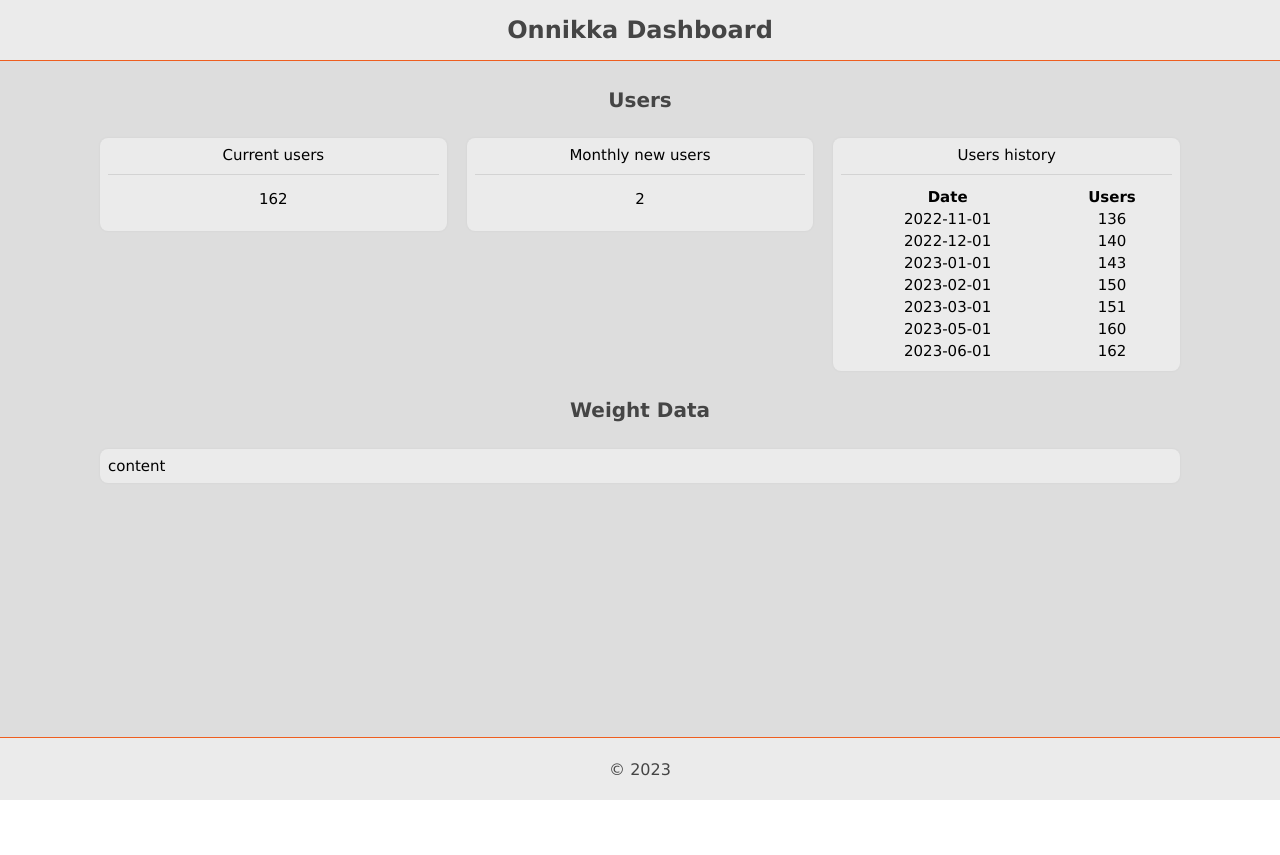
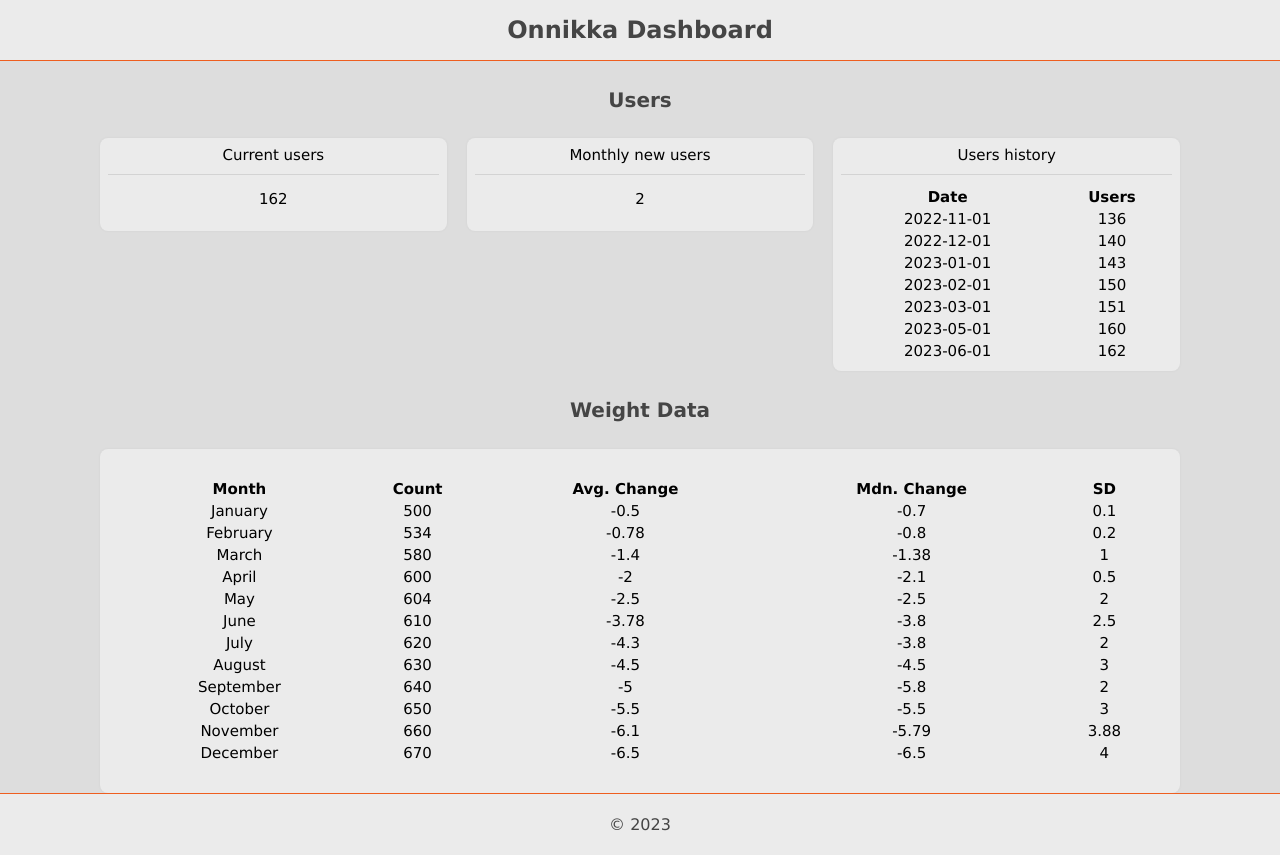
Before and after one commit to joheiska/onnikka-dashboard, a React (Vite) app: page / in a window 1280 px wide. Before the commit the page ends 800 px from the top, so only its background shows below. Built offline with nearby package versions, Linux system fonts and the light colour scheme.

Commit message:
add basic weightdata table

```diff
--- a/src/App.css
+++ b/src/App.css
@@ -80,9 +80,21 @@ h4 {
   background-color: rgba(0, 0, 0, 0.10);
 }
 
+.weight-table-card {
+  margin: 0px 10px 0px 10px;
+}
+
+.weight-table {
+  padding: 0px;
+}
+
 @media (min-width: 640px) {
   .grid {
     grid-template-columns: repeat(2, 1fr);
+  }
+
+  .weight-table {
+    padding: 10px;
   }
 }
 
@@ -91,4 +103,12 @@ h4 {
     grid-template-columns: repeat(3, 1fr);
     margin: 0;
   }
+
+  .weight-table-card {
+    margin: 0;
+  }
+
+  .weight-table {
+    padding: 20px;
+  }
 }
--- a/src/WeightView.jsx
+++ b/src/WeightView.jsx
@@ -1,10 +1,46 @@
+import { useEffect, useState } from 'react';
+import { getWeightData } from './api/api';
 import Title from './components/Title';
 
 function WeightView() {
+  const [weightData, setWeightData] = useState([]);
+
+  useEffect(() => {
+    getWeightData()
+      .then((data) => {
+        setWeightData(data);
+      });
+  }, []);
+
   return (
     <>
       <Title text="Weight Data" />
-      <div className="card">content</div>
+      <div className="card weight-table-card">
+        <table className="width-100 text-center weight-table">
+          <thead>
+            <tr>
+              <th>Month</th>
+              <th>Count</th>
+              <th>Avg. Change</th>
+              <th>Mdn. Change</th>
+              <th>SD</th>
+            </tr>
+          </thead>
+          <tbody>
+            {weightData.map((item, index) => {
+              return (
+                <tr key={index}>
+                  <td>{item.monthName}</td>
+                  <td>{item.count}</td>
+                  <td>{item.averageChange}</td>
+                  <td>{item.medianChange}</td>
+                  <td>{item.standardDeviation}</td>
+                </tr>
+              );
+            })}
+          </tbody>
+        </table>
+      </div>
     </>
   );
 }
--- a/src/api/api.js
+++ b/src/api/api.js
@@ -1,4 +1,5 @@
 import usersData from './data/usersData.json';
+import weightData from './data/weightData.json';
 
 export function getUserData() {
   return new Promise((resolve) => {
@@ -11,3 +12,27 @@ export function getUserData() {
     resolve(data);
   });
 }
+
+export function getWeightData() {
+  const months = [
+    'January',
+    'February',
+    'March',
+    'April',
+    'May',
+    'June',
+    'July',
+    'August',
+    'September',
+    'October',
+    'November',
+    'December',
+  ];
+  return new Promise((resolve) => {
+    const data = weightData.map((item) => ({
+      ...item,
+      monthName: months[item.month - 1]
+    }));
+    resolve(data);
+  });
+}
```
